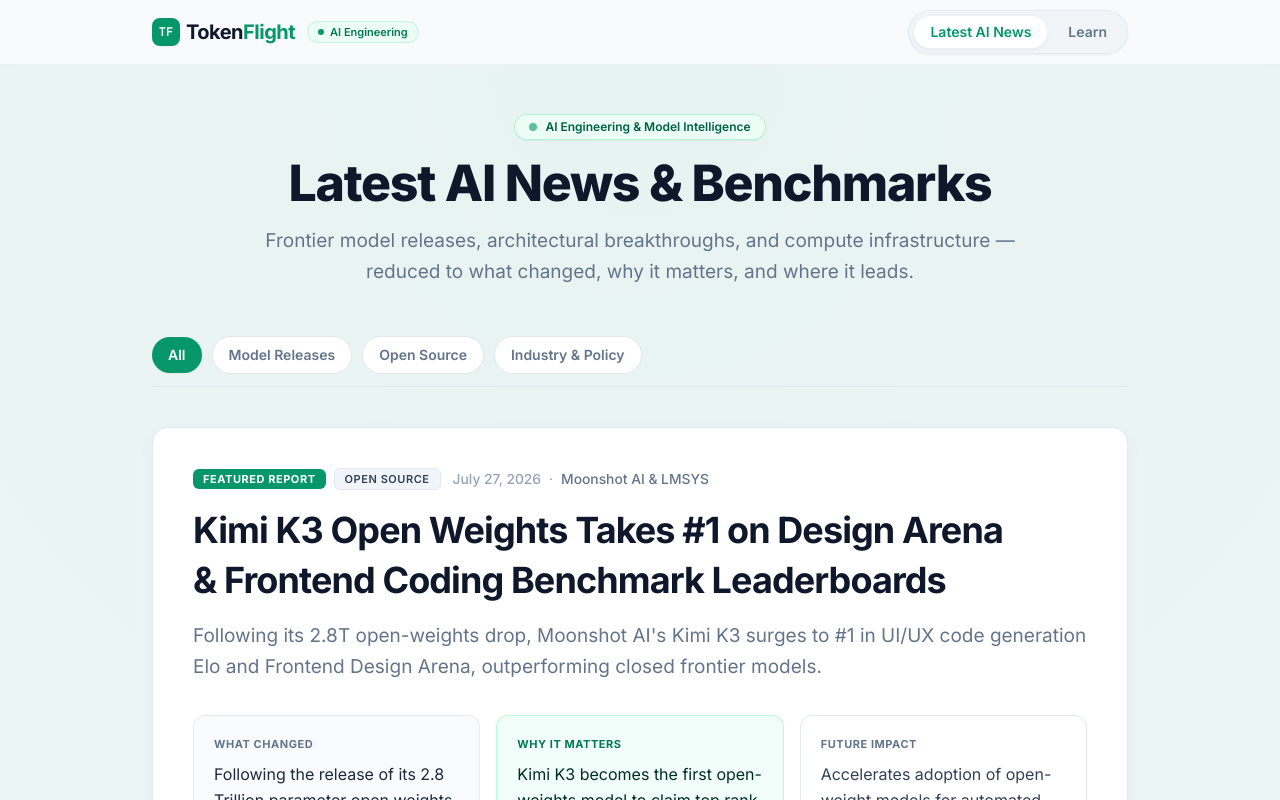
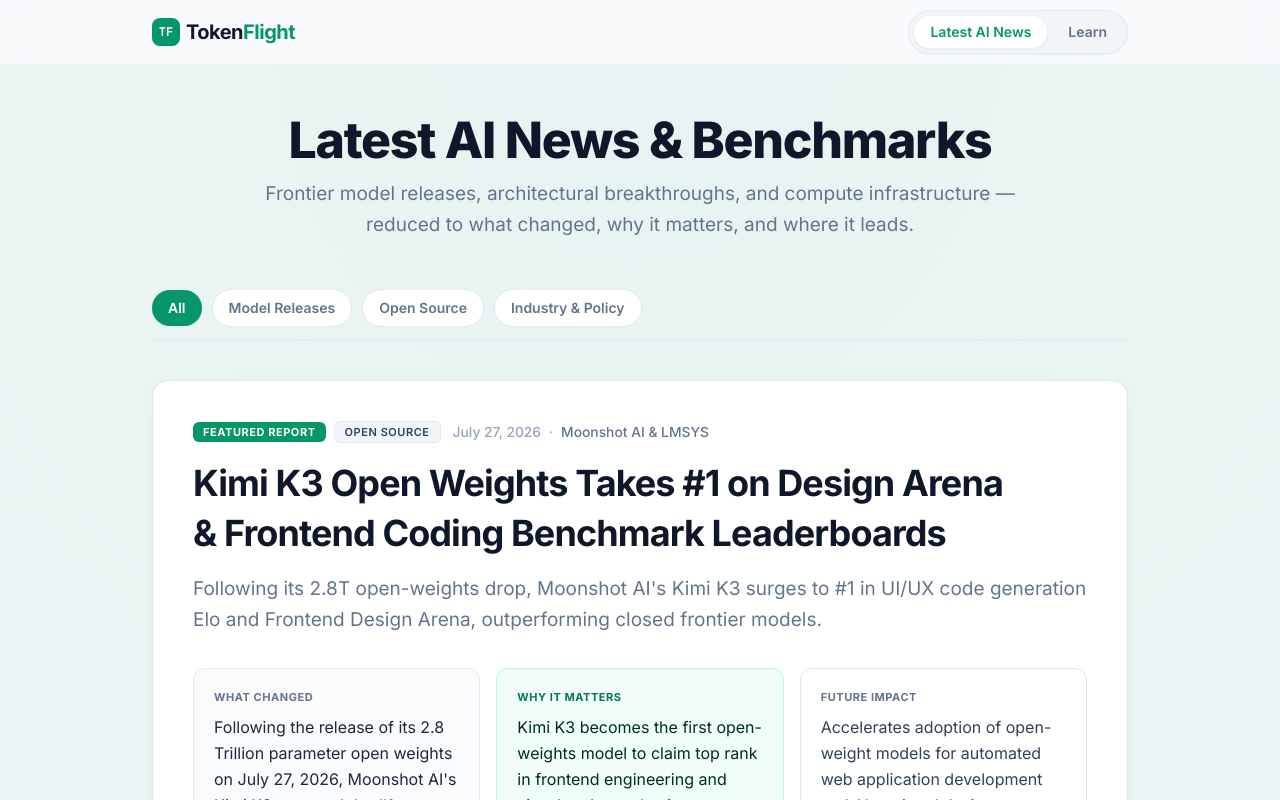
Before and after one commit to moseslmathew/token-flight, a Next.js app: page / in a window 1280 px wide. Shown: the top 800 px of the page. Built offline with nearby package versions, Linux system fonts and the light colour scheme.

Commit message:
fix: remove unnecessary top eyebrow pill badges and decorative labels to clean up header UI

```diff
--- a/app/learn/page.tsx
+++ b/app/learn/page.tsx
@@ -19,10 +19,7 @@
     <div className="ambient-glow min-h-screen pb-16">
       <div className="measure-wide px-4 pt-8 sm:px-6 sm:pt-12">
         {/* Masthead */}
-        <header className="animate-rise-in space-y-4 text-center max-w-3xl mx-auto">
-          <div className="inline-flex items-center gap-2 rounded-full bg-emerald-50 border border-emerald-200/80 px-3.5 py-1 text-xs font-semibold text-emerald-800 shadow-xs">
-            First-Principles Engineering Guides
-          </div>
+        <header className="animate-rise-in space-y-3 text-center max-w-3xl mx-auto">
           <h1 className="text-display font-extrabold tracking-tight text-ink-strong">
             Understand AI From Scratch
           </h1>
--- a/app/page.tsx
+++ b/app/page.tsx
@@ -271,11 +271,7 @@
     <div className="ambient-glow min-h-screen pb-16">
       <div className="measure-wide px-4 pt-8 sm:px-6 sm:pt-12">
         {/* Masthead */}
-        <header className="animate-rise-in space-y-4 text-center max-w-3xl mx-auto">
-          <div className="inline-flex items-center gap-2 rounded-full bg-emerald-50 border border-emerald-200/80 px-3.5 py-1 text-xs font-semibold text-emerald-800 shadow-xs">
-            <span className="h-2 w-2 rounded-full bg-emerald-600 animate-pulse" />
-            AI Engineering & Model Intelligence
-          </div>
+        <header className="animate-rise-in space-y-3 text-center max-w-3xl mx-auto">
           <h1 className="text-display font-extrabold tracking-tight text-ink-strong">
             Latest AI News & Benchmarks
           </h1>
--- a/components/Navbar.tsx
+++ b/components/Navbar.tsx
@@ -33,8 +33,7 @@
       }`}
     >
       <div className="measure-wide flex h-16 items-center justify-between gap-6 px-4 sm:px-6">
-        {/* Wordmark & Live Badge */}
-        <div className="flex items-center gap-3 shrink-0">
+        {/* Wordmark */}
         <Link href="/" className="group flex items-center gap-1.5 shrink-0">
           <span className="flex h-7 w-7 items-center justify-center rounded-lg bg-accent text-white font-mono text-xs font-bold shadow-xs transition-transform duration-200 group-hover:scale-105">
             TF
@@ -43,11 +42,6 @@
             Token<span className="text-accent transition-colors duration-200 group-hover:text-accent-deep">Flight</span>
           </span>
         </Link>
-          <span className="hidden sm:inline-flex items-center gap-1.5 rounded-full bg-accent-soft border border-accent-ring/60 px-2.5 py-0.5 text-[0.6875rem] font-semibold text-accent-deep">
-            <span className="h-1.5 w-1.5 rounded-full bg-accent animate-pulse" />
-            AI Engineering
-          </span>
-        </div>
 
         {/* Primary navigation */}
         <nav className="flex items-center gap-1 rounded-full bg-paper-deep/90 p-1 border border-rule/80 shadow-xs">
```
Lines whose indentation alone changed are shown as unchanged.
